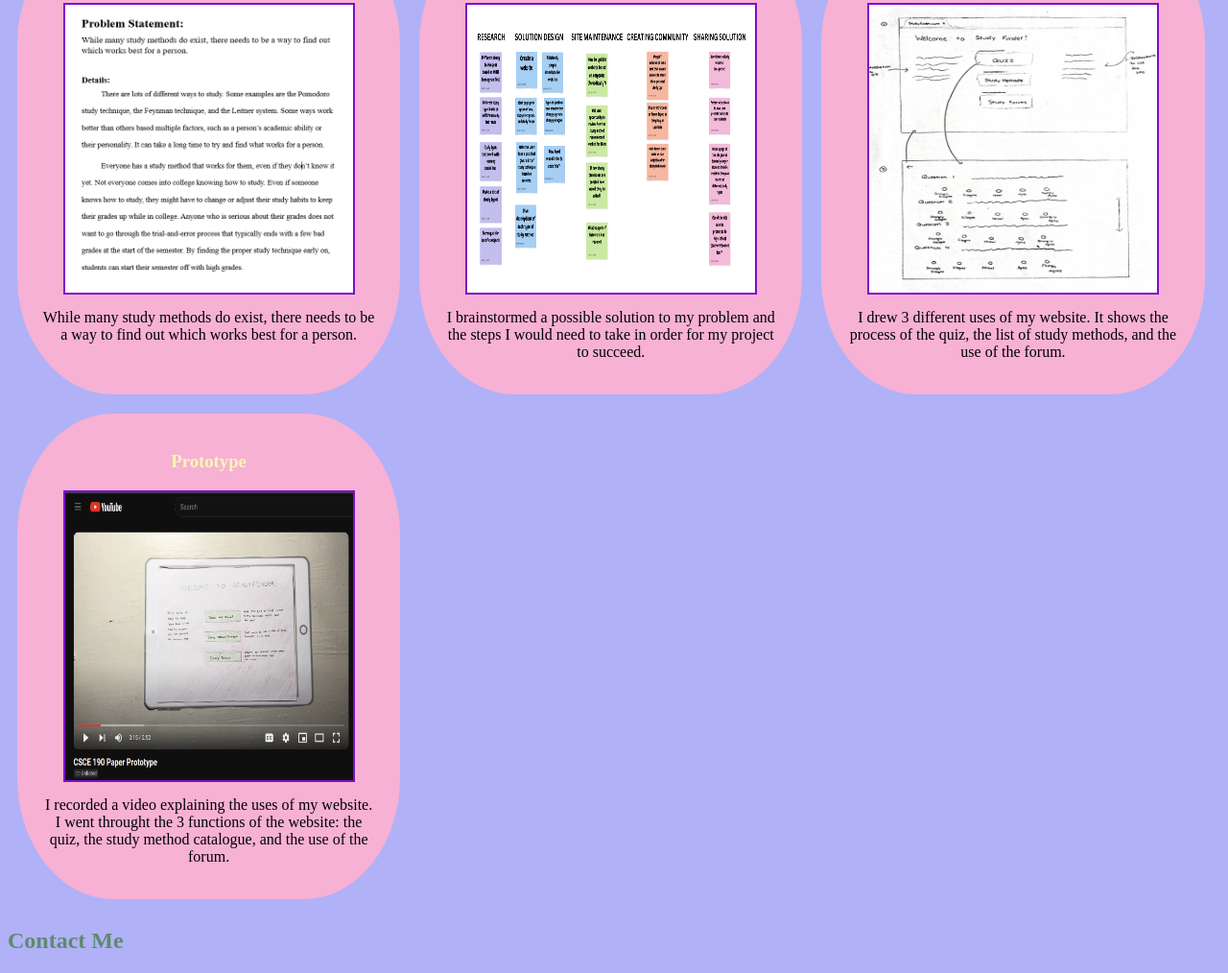
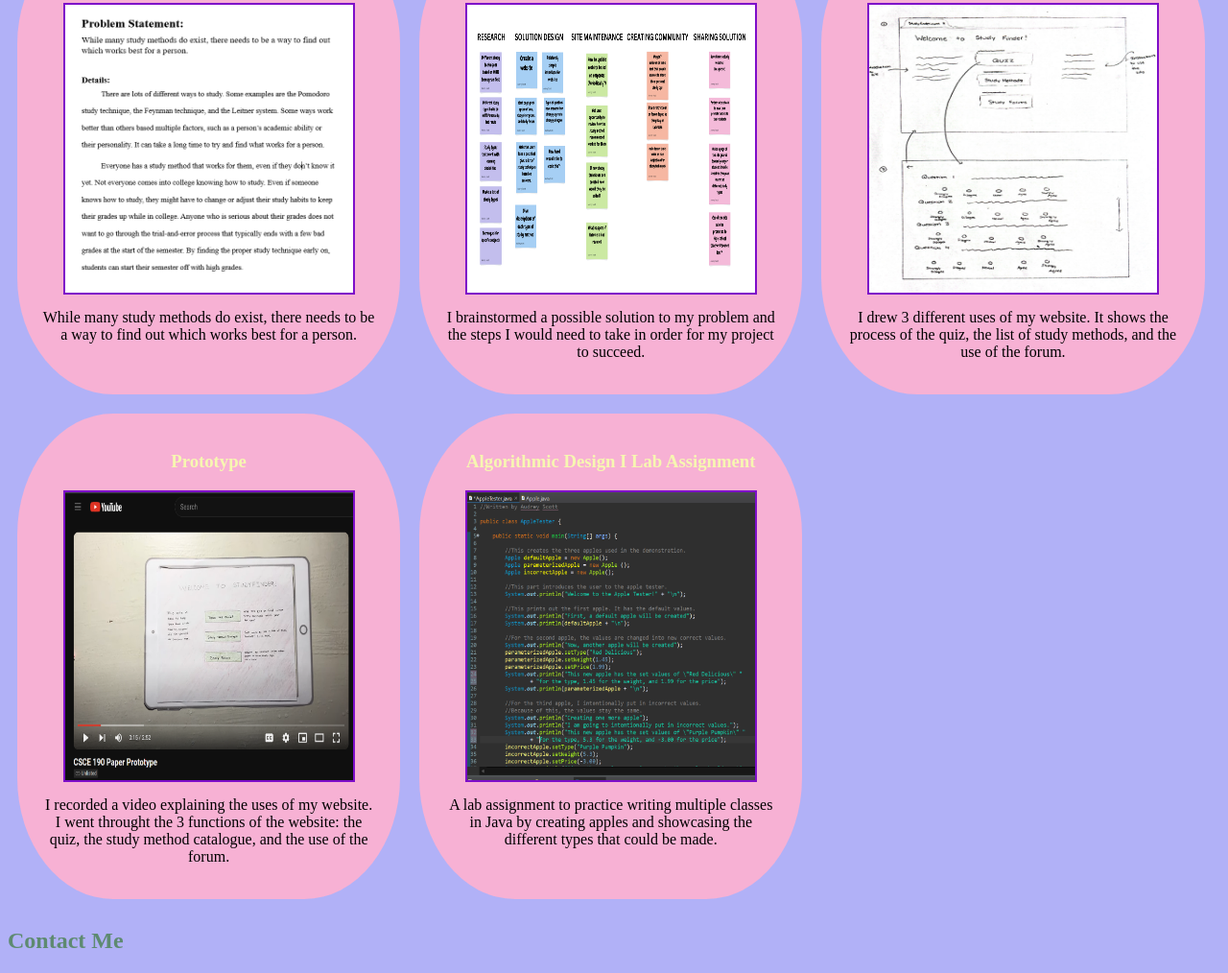
Before and after one commit to scottaudrey/scottaudrey.github.io, a plain HTML site: page index.html in a window 1280 px wide. Shown: the part 555-1569 px from the top of the page at 96% size. Drawn offline with Linux system fonts and the light colour scheme.

Commit message:
second repo

```diff
--- a/index.html
+++ b/index.html
@@ -68,8 +68,18 @@
             <p>I recorded a video explaining the uses of my website. I went throught the 3 functions of the website: the quiz, the study method catalogue, and the use of the forum. </p>
             </section>
 
+            <section class="project">
+                <a href="https://github.com/scottaudrey/CSCE145">
+                    <h3>Algorithmic Design I Lab Assignment</h3>
+                </a>
+                <a href="https://github.com/scottaudrey/CSCE145">
+                <img src="images/repo_picture.png">
+                </a>
+                <p>A lab assignment to practice writing multiple classes in Java by creating apples and showcasing the different types that could be made. </p>
+                </section>
         </div>
 
-        <h2>Contact Me</h2><div class="contact"></div>
+        <h2>Contact Me</h2>
+        <div class="contact"></div>
     </body>
 </html>
```
Also changed, not shown: images/repo_picture.png (added).
